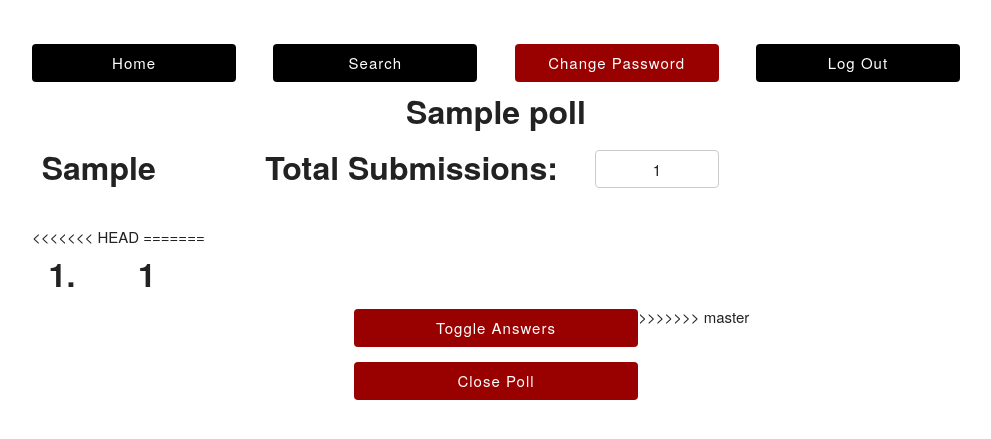
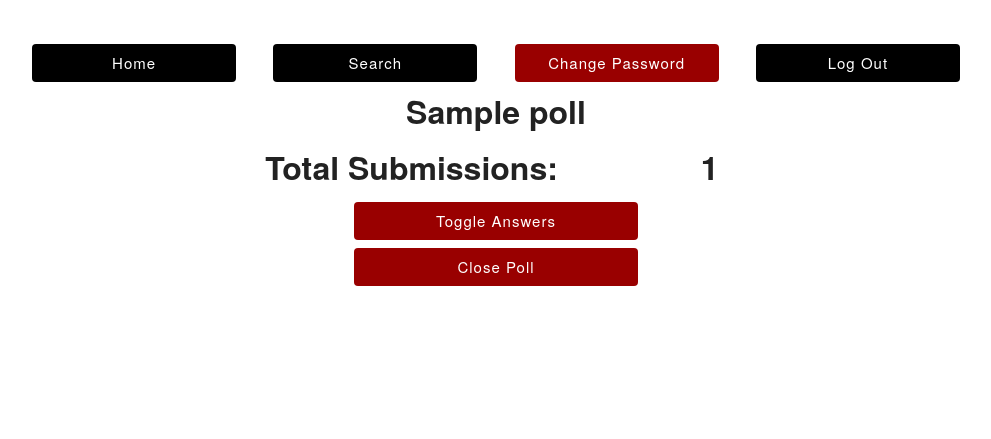
Before and after one commit to cs481project/WAWIA, a Django app: page /1/1/active/ in a window 1280 px wide. Shown: the top 439 px of the page, without its empty margins (144-1135 px from the left). Run offline with Django 3.2, Linux system fonts and the light colour scheme; a user stored in the database is signed in; tables that the repository leaves empty hold one stand-in row (values such as "Sample post").

Commit message:
Fixing Pycache merge/Remove poll key

```diff
--- a/pollingSite/admin.py
+++ b/pollingSite/admin.py
@@ -9,7 +9,6 @@ class ClassroomAdmin(admin.ModelAdmin):
     list_display = ('className', 'classNumber', 'instructor')
 
 class PollAdmin(admin.ModelAdmin):
-    readonly_fields=('key',)
     list_display = ('name', 'classroom', 'startTime', 'stopTime')
 
 class AnswerAdmin(admin.ModelAdmin):
--- a/pollingSite/models.py
+++ b/pollingSite/models.py
@@ -34,15 +34,9 @@ class Poll(models.Model):
     name = models.CharField(max_length = 64)
     options = models.IntegerField()
     correct = models.IntegerField(default=1)
-    key = models.CharField(max_length = 6, unique=True, editable=False)
     classroom = models.ForeignKey(Classroom, on_delete=models.CASCADE, null=True)
     startTime = models.DateTimeField(null=True)
     stopTime = models.DateTimeField(null=True)
-    def __init__(self, *args, **kwargs):
-        super(Poll, self).__init__(*args, **kwargs)
-        if (self.key == ''):
-            chars = ascii_uppercase + digits
-            self.key = ''.join(choices(chars, k=5))
 
     def __str__(self):
         return self.name
--- a/pollingSite/templates/pollingSite/activePoll.html
+++ b/pollingSite/templates/pollingSite/activePoll.html
@@ -1,30 +1,13 @@
 {% extends 'pollingSite/base.html' %}
-<<<<<<< HEAD
 {% load static %}
-=======
-{% block css%}
-<meta http-equiv="refresh" content="1">
-{% endblock css %}
-
->>>>>>> master
 {% block content %}
 <label style="text-align:center"><font size="6"><b>{{ poll.name }}</b></font></label>
 <div class="row">
-    <div class="two columns"><label style="text-align:right; font-size:xx-large"><b>{{poll.key}}</b></label></div>
+    <div class="two columns"><label style="text-align:right; font-size:xx-large"><b>&nbsp;</b></label></div>
     <div class="five columns"><label style="text-align:right; font-size:xx-large"><b>Total Submissions:</b></label></div>
-    <div class="two columns"><input type="text" value="{{totalSub}}" readonly /></div><div class="four columns"><label><b>&nbsp;</b></label></div>
+    <div class="two columns"><label style="text-align:right; font-size:xx-large"><b>{{totalSub}}</b></label></div>
 </div>
 <div class="row">
-<<<<<<< HEAD
-=======
-            {% for option in options %}
-            <div class="row">
-                <div class="one column"><label style="text-align:right; font-size:xx-large"><b>{{ forloop.counter }}.</b></label></div>
-                <div class="one column"><label style="text-align:right; font-size:xx-large"><b>{{ option }}</b></label></div>
-            </div>
-            {% endfor %}
-    <div class="row">
->>>>>>> master
     <div class="four columns"><label><b>&nbsp;</b></label></div>
     <div class="four columns"><button onclick="myFunction('one column')" style="background-color: #990000"> Toggle Answers </button></div>
     <div class="four columns"><label><b>&nbsp;</b></label></div>
@@ -34,7 +17,6 @@
         <div id ="answers"class="row">
             <div class="one column" style="display:none"><label style="text-align:right; font-size:xx-large"><b>{{ forloop.counter }}.</b></label></div>
             <div class="one column"style="display:none"><label style="text-align:right; font-size:xx-large"><b>{{ option }}</b></label></div>
-
         </div>
         {% endfor %}
         <div class="row">
--- a/pollingSite/templates/pollingSite/pollList.html
+++ b/pollingSite/templates/pollingSite/pollList.html
@@ -38,7 +38,7 @@
 </table>
 <div class="row">
     <div class="four columns"><label><b>&nbsp;</b></label></div>
-    <div class="four columns"><a style="text-decoration:none; color:inherit" href="{% url 'pollingSite:createPoll' curClass %}"><button type="submit" style="background-color: #990000">Create Poll</button></a></div>
+    <div class="four columns"><a style="text-decoration:none; color:inherit" href="{% url 'pollingSite:createPoll' curClass.id %}"><button type="submit" style="background-color: #990000">Create Poll</button></a></div>
 
     <div class="four columns"><label><b>&nbsp;</b></label></div>
     </div>
--- a/pollingSite/urls.py
+++ b/pollingSite/urls.py
@@ -11,7 +11,7 @@ urlpatterns = [
     path('', auth_views.LoginView.as_view(template_name='pollingSite/login.html'), name='login'),
     path('change-password/password_change_done/', auth_views.PasswordChangeDoneView.as_view(template_name='pollingSite/changePasswordComplete.html'), name='password_change_done'),
     path('change-password/', auth_views.PasswordChangeView.as_view(template_name='pollingSite/changePassword.html', success_url='password_change_done/'), name='changePassword'),
-	  path('receive_sms/', views.recieveSMS, name='sms'),
+	path('receive_sms/', views.recieveSMS, name='sms'),
     path('search/', views.search, name='search'),
     path('addclass/', views.addClass, name='addClass'),
     path('logout/', auth_views.LogoutView.as_view(), name='logout'),
```
Also changed, not shown: pollingSite/migrations/0015_merge_20180219_2332.py (added), pollingSite/migrations/0016_remove_poll_key.py (added).
